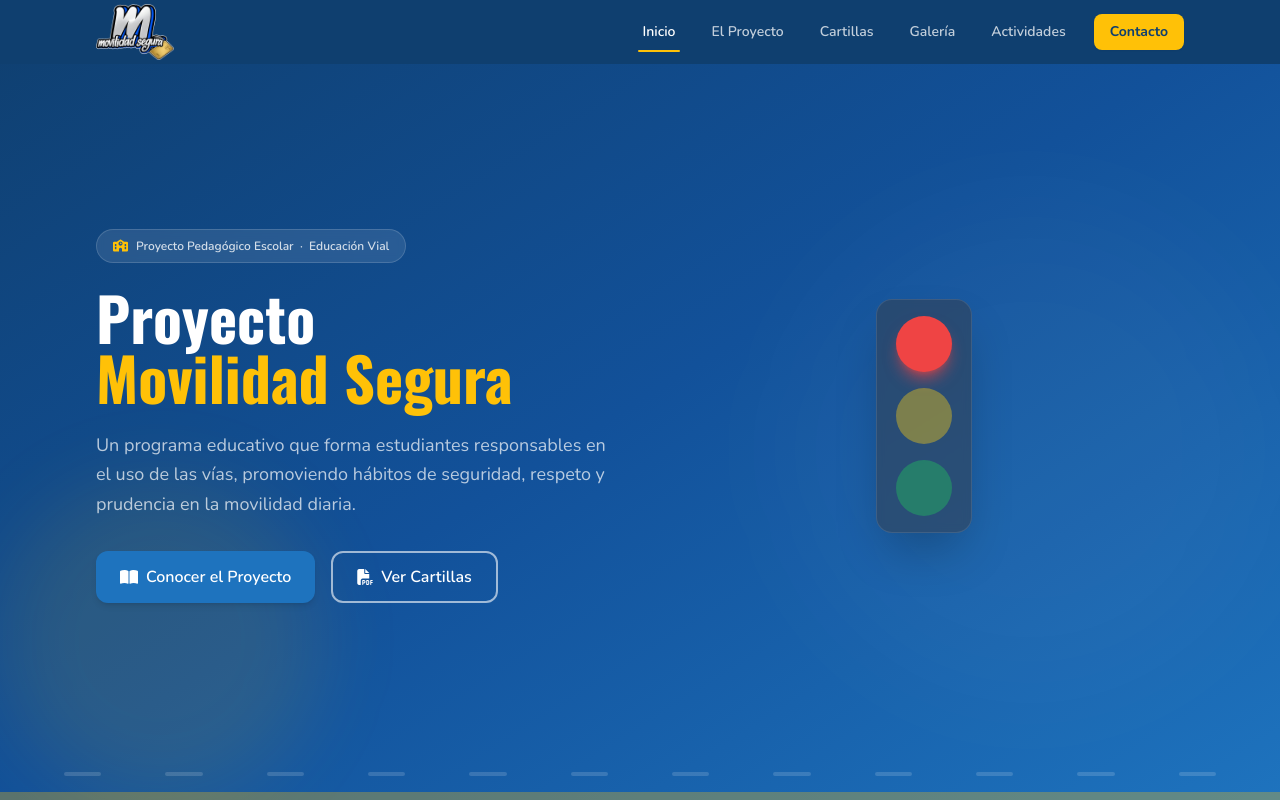
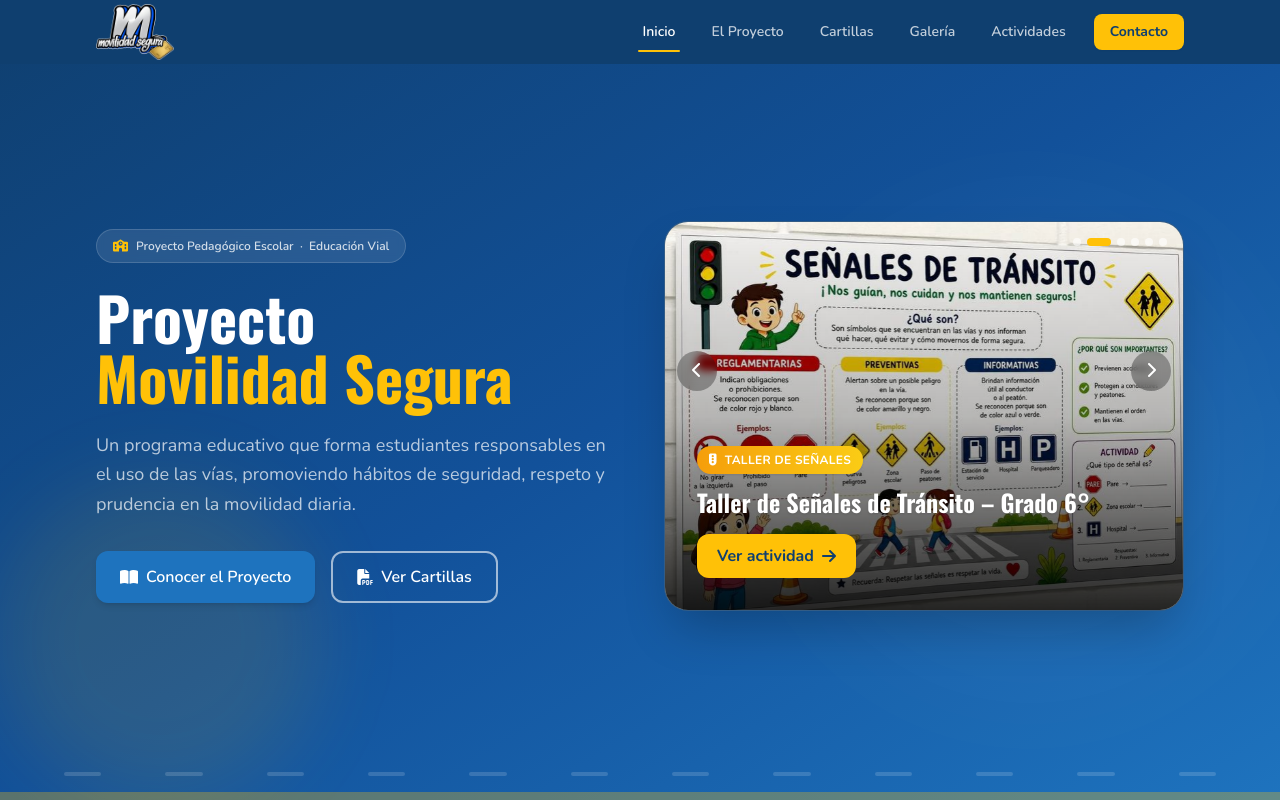
Before and after one commit to Neferxd31/movilidad-segura, a React (Vite) app: page / in a window 1280 px wide. Shown: the top 800 px of the page. Built offline with nearby package versions, Linux system fonts and the light colour scheme.

Commit message:
feat: add activity carousel to home hero

```diff
--- /dev/null
+++ b/src/data/albums.js
@@ -0,0 +1,109 @@
+// Álbumes de la galería: los usan la página Galería y el carrusel de Inicio
+// Fotos de un álbum: /img/galeria/<slug>/<slug>-01.jpg y su miniatura en thumbs/
+const photos = (slug, count) =>
+  Array.from({ length: count }, (_, i) => {
+    const name = `${slug}-${String(i + 1).padStart(2, '0')}.jpg`
+    return { src: `/img/galeria/${slug}/${name}`, thumb: `/img/galeria/${slug}/thumbs/${name}` }
+  })
+
+export const albums = [
+  {
+    slug: 'charlas',
+    label: 'Charlas educativas',
+    desc: 'Jornadas con los agentes de tránsito en los salones de clase',
+    icon: 'fa-chalkboard-user',
+    gradient: 'from-brand-blue to-blue-400',
+    context: {
+      badge: 'badge-blue', icon: 'fa-microphone', label: 'Charla',
+      title: 'Charla de Inicio: Importancia de la Movilidad Segura – Grado 6°',
+      desc:  'Sesión introductoria con los estudiantes de grado 6°. Presentación del proyecto y sus objetivos a la comunidad escolar. Participaron docentes, estudiantes y directivos.',
+    },
+    items: [
+      ...photos('charlas', 9),
+      {
+        src: '/img/galeria/charlas/charlas-video.mp4',
+        thumb: '/img/galeria/charlas/thumbs/charlas-video.jpg',
+        poster: '/img/galeria/posters/charlas-video.jpg',
+        video: true,
+      },
+    ],
+  },
+  {
+    slug: 'taller-senales',
+    label: 'Taller de señales',
+    desc: 'Reconocimiento de las señales reglamentarias, preventivas e informativas',
+    icon: 'fa-traffic-light',
+    gradient: 'from-amber-500 to-yellow-400',
+    context: {
+      badge: 'badge-green', icon: 'fa-hands-holding-child', label: 'Taller',
+      title: 'Taller de Señales de Tránsito – Grado 6°',
+      desc:  'Actividad práctica donde los estudiantes construyeron y colorearon señales de tránsito, identificando señales preventivas, reglamentarias e informativas.',
+    },
+    items: photos('taller-senales', 4),
+  },
+  {
+    slug: 'taller-practico',
+    label: 'Taller práctico',
+    desc: 'Dinámica en el aula donde los estudiantes exponen lo aprendido sobre seguridad vial',
+    icon: 'fa-people-group',
+    gradient: 'from-teal-600 to-teal-400',
+    context: {
+      badge: 'badge-red', icon: 'fa-gamepad', label: 'Actividad lúdica',
+      title: 'Juego Interactivo de Movilidad Vial',
+      desc:  'Dinámica en el aula con un juego interactivo proyectado en el televisor, donde los estudiantes pusieron a prueba lo aprendido sobre seguridad vial.',
+    },
+    items: photos('taller-practico', 8),
+  },
+  {
+    slug: 'simulacro-peatonal',
+    label: 'Simulacro peatonal',
+    desc: 'Estudiantes guiando el cruce seguro en las calles del colegio',
+    icon: 'fa-person-walking',
+    gradient: 'from-brand-green to-green-400',
+    context: {
+      badge: 'badge-yellow', icon: 'fa-person-walking', label: 'Actividad',
+      title: 'Simulacro de Cruce Peatonal – Colegio General Santander',
+      desc:  'Caminata educativa por las calles cercanas al colegio, donde los estudiantes guiaron el cruce de peatones con señales de PARE y SIGA.',
+    },
+    items: photos('simulacro-peatonal', 5),
+  },
+  {
+    slug: 'concurso-dibujo',
+    label: 'Concurso de dibujo',
+    desc: 'Mi Ciudad Segura — los estudiantes dibujando sus propuestas',
+    icon: 'fa-palette',
+    gradient: 'from-pink-500 to-rose-400',
+    context: {
+      badge: 'badge-yellow', icon: 'fa-palette', label: 'Actividad',
+      title: 'Concurso de Dibujo: "Mi Ciudad Segura"',
+      desc:  'Los estudiantes plasmaron su visión de una ciudad con movilidad segura. Los mejores trabajos fueron expuestos en el colegio y en esta página web.',
+    },
+    items: photos('concurso-dibujo', 10),
+  },
+  {
+    slug: 'entrevistas',
+    label: 'Entrevistas',
+    desc: 'Testimonios de la comunidad educativa sobre el proyecto',
+    icon: 'fa-microphone',
+    gradient: 'from-purple-600 to-purple-400',
+    context: {
+      badge: 'badge-blue', icon: 'fa-microphone-lines', label: 'Entrevista',
+      title: 'Entrevistas a la Comunidad Educativa',
+      desc:  'Registro en video de los testimonios de estudiantes y docentes sobre el proyecto y lo aprendido durante las actividades.',
+    },
+    items: [
+      {
+        src: '/img/galeria/entrevistas/entrevistas-01.mp4',
+        thumb: '/img/galeria/entrevistas/thumbs/entrevistas-01.jpg',
+        poster: '/img/galeria/posters/entrevistas-01.jpg',
+        video: true,
+      },
+      {
+        src: '/img/galeria/entrevistas/entrevistas-02.mp4',
+        thumb: '/img/galeria/entrevistas/thumbs/entrevistas-02.jpg',
+        poster: '/img/galeria/posters/entrevistas-02.jpg',
+        video: true,
+      },
+    ],
+  },
+]
--- a/src/pages/Galeria.jsx
+++ b/src/pages/Galeria.jsx
@@ -1,5 +1,7 @@
-import { useEffect, useState } from 'react'
+import { useEffect, useRef, useState } from 'react'
+import { useSearchParams } from 'react-router-dom'
 import PageHero from '../components/PageHero'
+import { albums } from '../data/albums'
 import { useInView } from '../hooks/useInView'
 
 function FadeIn({ children, delay = 0, className = '' }) {
@@ -16,115 +18,6 @@ function FadeIn({ children, delay = 0, className = '' }) {
     </div>
   )
 }
-
-// Fotos de un álbum: /img/galeria/<slug>/<slug>-01.jpg y su miniatura en thumbs/
-const photos = (slug, count) =>
-  Array.from({ length: count }, (_, i) => {
-    const name = `${slug}-${String(i + 1).padStart(2, '0')}.jpg`
-    return { src: `/img/galeria/${slug}/${name}`, thumb: `/img/galeria/${slug}/thumbs/${name}` }
-  })
-
-const albums = [
-  {
-    slug: 'charlas',
-    label: 'Charlas educativas',
-    desc: 'Jornadas con los agentes de tránsito en los salones de clase',
-    icon: 'fa-chalkboard-user',
-    gradient: 'from-brand-blue to-blue-400',
-    context: {
-      badge: 'badge-blue', icon: 'fa-microphone', label: 'Charla',
-      title: 'Charla de Inicio: Importancia de la Movilidad Segura – Grado 6°',
-      desc:  'Sesión introductoria con los estudiantes de grado 6°. Presentación del proyecto y sus objetivos a la comunidad escolar. Participaron docentes, estudiantes y directivos.',
-    },
-    items: [
-      ...photos('charlas', 9),
-      {
-        src: '/img/galeria/charlas/charlas-video.mp4',
-        thumb: '/img/galeria/charlas/thumbs/charlas-video.jpg',
-        poster: '/img/galeria/posters/charlas-video.jpg',
-        video: true,
-      },
-    ],
-  },
-  {
-    slug: 'taller-senales',
-    label: 'Taller de señales',
-    desc: 'Reconocimiento de las señales reglamentarias, preventivas e informativas',
-    icon: 'fa-traffic-light',
-    gradient: 'from-amber-500 to-yellow-400',
-    context: {
-      badge: 'badge-green', icon: 'fa-hands-holding-child', label: 'Taller',
-      title: 'Taller de Señales de Tránsito – Grado 6°',
-      desc:  'Actividad práctica donde los estudiantes construyeron y colorearon señales de tránsito, identificando señales preventivas, reglamentarias e informativas.',
-    },
-    items: photos('taller-senales', 4),
-  },
-  {
-    slug: 'taller-practico',
-    label: 'Taller práctico',
-    desc: 'Dinámica en el aula donde los estudiantes exponen lo aprendido sobre seguridad vial',
-    icon: 'fa-people-group',
-    gradient: 'from-teal-600 to-teal-400',
-    context: {
-      badge: 'badge-red', icon: 'fa-gamepad', label: 'Actividad lúdica',
-      title: 'Juego Interactivo de Movilidad Vial',
-      desc:  'Dinámica en el aula con un juego interactivo proyectado en el televisor, donde los estudiantes pusieron a prueba lo aprendido sobre seguridad vial.',
-    },
-    items: photos('taller-practico', 8),
-  },
-  {
-    slug: 'simulacro-peatonal',
-    label: 'Simulacro peatonal',
-    desc: 'Estudiantes guiando el cruce seguro en las calles del colegio',
-    icon: 'fa-person-walking',
-    gradient: 'from-brand-green to-green-400',
-    context: {
-      badge: 'badge-yellow', icon: 'fa-person-walking', label: 'Actividad',
-      title: 'Simulacro de Cruce Peatonal – Colegio General Santander',
-      desc:  'Caminata educativa por las calles cercanas al colegio, donde los estudiantes guiaron el cruce de peatones con señales de PARE y SIGA.',
-    },
-    items: photos('simulacro-peatonal', 5),
-  },
-  {
-    slug: 'concurso-dibujo',
-    label: 'Concurso de dibujo',
-    desc: 'Mi Ciudad Segura — los estudiantes dibujando sus propuestas',
-    icon: 'fa-palette',
-    gradient: 'from-pink-500 to-rose-400',
-    context: {
-      badge: 'badge-yellow', icon: 'fa-palette', label: 'Actividad',
-      title: 'Concurso de Dibujo: "Mi Ciudad Segura"',
-      desc:  'Los estudiantes plasmaron su visión de una ciudad con movilidad segura. Los mejores trabajos fueron expuestos en el colegio y en esta página web.',
-    },
-    items: photos('concurso-dibujo', 10),
-  },
-  {
-    slug: 'entrevistas',
-    label: 'Entrevistas',
-    desc: 'Testimonios de la comunidad educativa sobre el proyecto',
-    icon: 'fa-microphone',
-    gradient: 'from-purple-600 to-purple-400',
-    context: {
-      badge: 'badge-blue', icon: 'fa-microphone-lines', label: 'Entrevista',
-      title: 'Entrevistas a la Comunidad Educativa',
-      desc:  'Registro en video de los testimonios de estudiantes y docentes sobre el proyecto y lo aprendido durante las actividades.',
-    },
-    items: [
-      {
-        src: '/img/galeria/entrevistas/entrevistas-01.mp4',
-        thumb: '/img/galeria/entrevistas/thumbs/entrevistas-01.jpg',
-        poster: '/img/galeria/posters/entrevistas-01.jpg',
-        video: true,
-      },
-      {
-        src: '/img/galeria/entrevistas/entrevistas-02.mp4',
-        thumb: '/img/galeria/entrevistas/thumbs/entrevistas-02.jpg',
-        poster: '/img/galeria/posters/entrevistas-02.jpg',
-        video: true,
-      },
-    ],
-  },
-]
 
 // Fotos por fila según el total del álbum: la última fila nunca queda con una sola foto
 const SM_BASIS = { 2: 'sm:basis-[calc(50%-0.5rem)]', 3: 'sm:basis-[calc(33.333%-0.667rem)]' }
@@ -219,10 +112,17 @@ function Lightbox({ album, index, onClose, onMove }) {
 }
 
 export default function Galeria() {
-  const [albumIndex, setAlbumIndex] = useState(null)
+  // El álbum abierto va en la dirección (?album=charlas) para poder llegar directo desde Inicio
+  const [searchParams, setSearchParams] = useSearchParams()
   const [photoIndex, setPhotoIndex] = useState(null)
+  const albumsRef = useRef(null)
 
-  const album = albumIndex === null ? null : albums[albumIndex]
+  const album = albums.find(a => a.slug === searchParams.get('album')) ?? null
+
+  useEffect(() => {
+    if (album) albumsRef.current?.scrollIntoView({ behavior: 'instant' })
+    // Solo al entrar a la página: dentro de la galería se cambia de álbum sin saltar
+  }, [])
 
   const move = step =>
     setPhotoIndex(i => {
@@ -241,14 +141,14 @@ export default function Galeria() {
         breadcrumb="Galería"
       />
 
-      <section className="section bg-slate-50">
+      <section ref={albumsRef} className="section bg-slate-50">
         <div className="container">
 
           {album ? (
             <>
               <div className="flex items-center justify-between gap-4 mb-6">
                 <button
-                  onClick={() => setAlbumIndex(null)}
+                  onClick={() => setSearchParams({})}
                   className="inline-flex items-center gap-2 px-4 py-2 rounded-lg bg-white border border-slate-200
                              text-brand-dark text-sm font-semibold hover:bg-slate-100 transition-colors"
                 >
@@ -330,7 +230,7 @@ export default function Galeria() {
                 {albums.map((a, i) => (
                   <FadeIn key={a.slug} delay={i * 50}>
                     <button
-                      onClick={() => setAlbumIndex(i)}
+                      onClick={() => setSearchParams({ album: a.slug })}
                       className="group relative block w-full text-left overflow-hidden rounded-2xl shadow-sm
                                  hover:shadow-xl transition-all duration-300 hover:-translate-y-1 aspect-[4/3]"
                     >
--- a/src/pages/Home.jsx
+++ b/src/pages/Home.jsx
@@ -1,5 +1,7 @@
+import { useEffect, useState } from 'react'
 import { Link } from 'react-router-dom'
 import { useInView } from '../hooks/useInView'
+import { albums } from '../data/albums'
 
 /* ─── Fade-in wrapper ──────────────────────────────────── */
 function FadeIn({ children, delay = 0, className = '' }) {
@@ -13,6 +15,92 @@ function FadeIn({ children, delay = 0, className = '' }) {
       } ${className}`}
     >
       {children}
+    </div>
+  )
+}
+
+/* ─── Carrusel de actividades (una foto por álbum de la galería) ─── */
+const SLIDE_MS = 5000
+
+function ActivityCarousel() {
+  const [index, setIndex]   = useState(0)
+  const [paused, setPaused] = useState(false)
+  const total = albums.length
+
+  // Avanza solo; se detiene mientras el mouse está encima
+  useEffect(() => {
+    if (paused) return
+    const id = setTimeout(() => setIndex(i => (i + 1) % total), SLIDE_MS)
+    return () => clearTimeout(id)
+  }, [index, paused, total])
+
+  const go = step => setIndex(i => (i + step + total) % total)
+
+  return (
+    <div
+      className="relative aspect-square sm:aspect-[4/3] rounded-3xl overflow-hidden shadow-2xl border border-white/15 bg-brand-dark"
+      onMouseEnter={() => setPaused(true)}
+      onMouseLeave={() => setPaused(false)}
+    >
+      <div
+        className="flex h-full transition-transform duration-700 ease-in-out"
+        style={{ transform: `translateX(-${index * 100}%)` }}
+      >
+        {albums.map((a, i) => (
+          <div key={a.slug} className="relative w-full h-full flex-shrink-0 overflow-hidden" aria-hidden={i !== index}>
+            <img
+              src={`/img/galeria/portadas/${a.slug}.jpg`}
+              alt={a.label}
+              className={`absolute inset-0 w-full h-full object-cover transition-transform ease-out duration-[6000ms] ${
+                i === index ? 'scale-110' : 'scale-100'
+              }`}
+            />
+            <div className="absolute inset-0 bg-gradient-to-t from-black/85 via-black/25 to-transparent" />
+            <div className="absolute inset-x-0 bottom-0 p-5 md:p-8 text-white">
+              <span className={`inline-flex items-center gap-2 text-xs font-bold uppercase tracking-wide
+                                px-3 py-1.5 rounded-full bg-gradient-to-r ${a.gradient} mb-3 shadow`}>
+                <i className={`fa-solid ${a.icon}`} /> {a.label}
+              </span>
+              <h3 className="font-heading font-bold text-lg md:text-2xl leading-snug mb-3 md:mb-4 drop-shadow">
+                {a.context.title}
+              </h3>
+              <Link to={`/galeria?album=${a.slug}`} className="btn-yellow" tabIndex={i === index ? 0 : -1}>
+                Ver actividad <i className="fa-solid fa-arrow-right" />
+              </Link>
+            </div>
+          </div>
+        ))}
+      </div>
+
+      <button
+        onClick={() => go(-1)}
+        aria-label="Actividad anterior"
+        className="absolute left-3 top-1/3 w-10 h-10 rounded-full bg-black/30 hover:bg-black/50 text-white
+                   backdrop-blur-sm transition-colors"
+      >
+        <i className="fa-solid fa-chevron-left" />
+      </button>
+      <button
+        onClick={() => go(1)}
+        aria-label="Actividad siguiente"
+        className="absolute right-3 top-1/3 w-10 h-10 rounded-full bg-black/30 hover:bg-black/50 text-white
+                   backdrop-blur-sm transition-colors"
+      >
+        <i className="fa-solid fa-chevron-right" />
+      </button>
+
+      <div className="absolute top-4 right-4 flex gap-1.5">
+        {albums.map((a, i) => (
+          <button
+            key={a.slug}
+            onClick={() => setIndex(i)}
+            aria-label={`Ver ${a.label}`}
+            className={`h-2 rounded-full transition-all duration-300 ${
+              i === index ? 'w-6 bg-brand-yellow' : 'w-2 bg-white/60 hover:bg-white'
+            }`}
+          />
+        ))}
+      </div>
     </div>
   )
 }
@@ -137,45 +225,9 @@ export default function Home() {
               </div>
             </div>
 
-            {/* Traffic light visual */}
-            <div className="hidden lg:flex justify-center items-center animate-float">
-              <div className="relative">
-                {/* Light pole */}
-                <div className="w-24 bg-slate-700/60 border border-white/10 rounded-2xl p-4 shadow-2xl backdrop-blur-sm">
-                  <div className="flex flex-col gap-4">
-                    {[
-                      { bg: 'bg-red-500',    shadow: 'shadow-red-500/60',    active: true  },
-                      { bg: 'bg-yellow-400', shadow: 'shadow-yellow-400/60', active: false },
-                      { bg: 'bg-green-500',  shadow: 'shadow-green-500/60',  active: false },
-                    ].map((dot, i) => (
-                      <div
-                        key={i}
-                        className={`w-14 h-14 rounded-full mx-auto ${dot.bg}
-                          ${dot.active ? `shadow-lg ${dot.shadow} animate-pulse2` : 'opacity-40'}`}
-                      />
-                    ))}
-                  </div>
-                </div>
-                {/* Floating tags */}
-                <div className="absolute -right-36 top-4 bg-white rounded-xl px-4 py-2.5 shadow-xl text-sm font-semibold text-brand-dark whitespace-nowrap
-                                transition-transform duration-300 hover:scale-110 hover:-translate-y-1 cursor-default animate-scale-in"
-                     style={{ animationDelay: '500ms' }}>
-                  <i className="fa-solid fa-stop text-red-500 mr-2" />
-                  ¡Alto!
-                </div>
-                <div className="absolute -right-40 top-24 bg-white rounded-xl px-4 py-2.5 shadow-xl text-sm font-semibold text-brand-dark whitespace-nowrap
-                                transition-transform duration-300 hover:scale-110 hover:-translate-y-1 cursor-default animate-scale-in"
-                     style={{ animationDelay: '650ms' }}>
-                  <i className="fa-solid fa-triangle-exclamation text-yellow-500 mr-2" />
-                  Precaución
-                </div>
-                <div className="absolute -right-36 top-44 bg-white rounded-xl px-4 py-2.5 shadow-xl text-sm font-semibold text-brand-dark whitespace-nowrap
-                                transition-transform duration-300 hover:scale-110 hover:-translate-y-1 cursor-default animate-scale-in"
-                     style={{ animationDelay: '800ms' }}>
-                  <i className="fa-solid fa-circle-check text-green-500 mr-2" />
-                  ¡Avanza!
-                </div>
-              </div>
+            {/* Carrusel con una foto de cada actividad */}
+            <div className="animate-fade-up" style={{ animationDelay: '300ms' }}>
+              <ActivityCarousel />
             </div>
           </div>
         </div>
```
